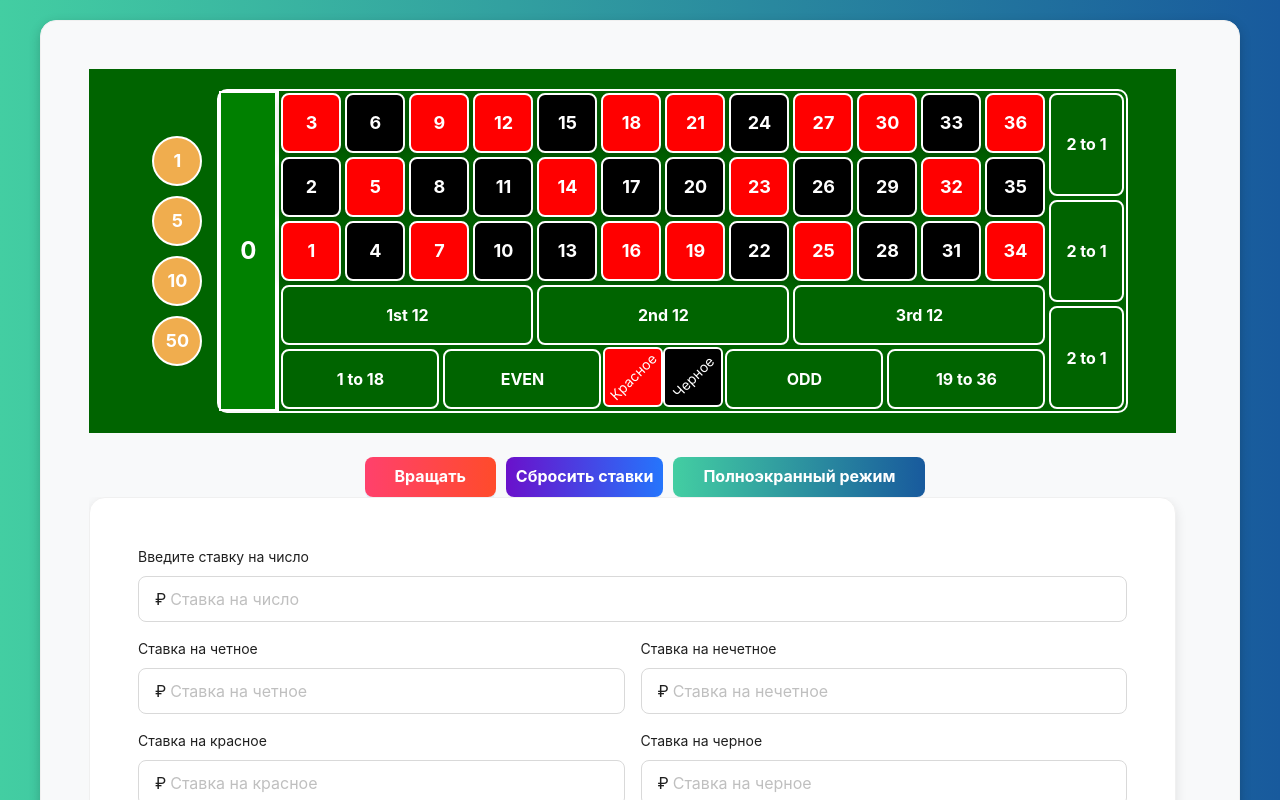
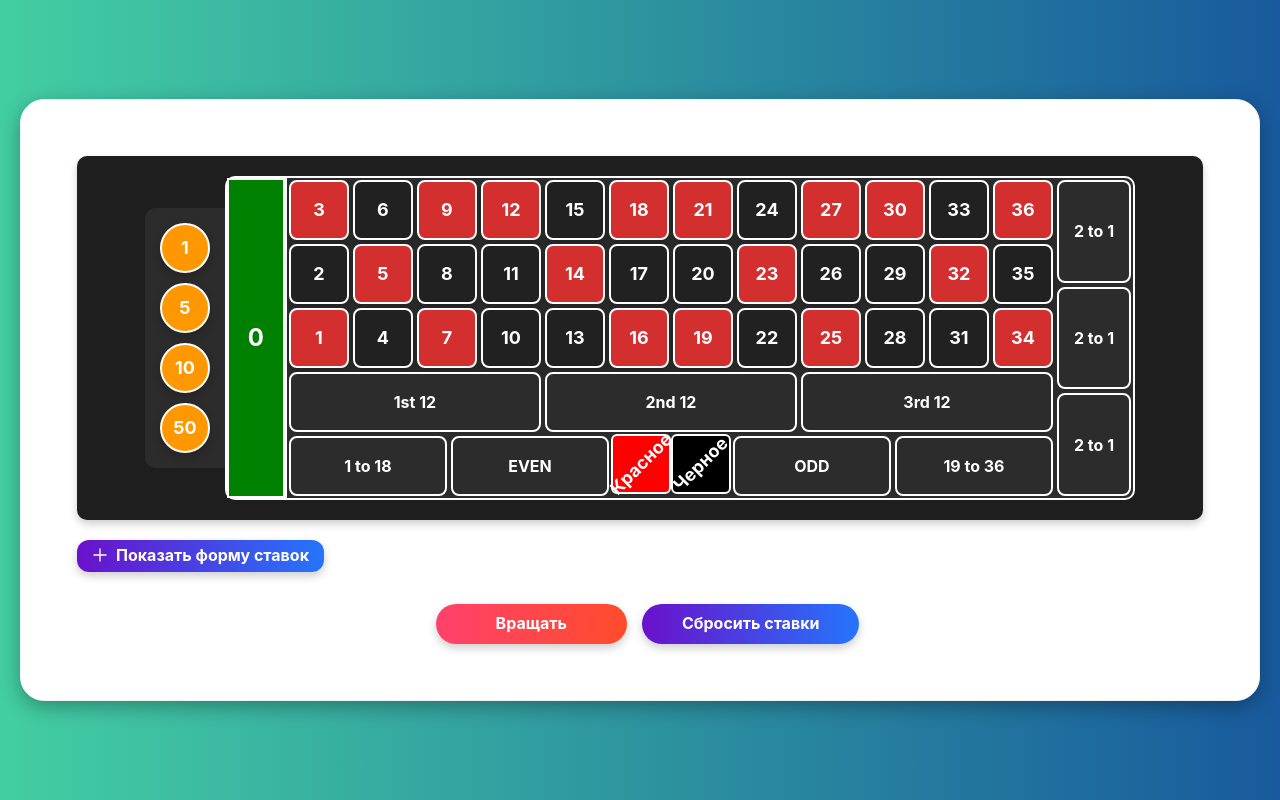
Before and after one commit to JustGithubProject/GolangCasino, a React (Vite) app in the folder frontend-casino/: page /roulette in a window 1280 px wide. Shown: the top 800 px of the page. Built offline with nearby package versions, Linux system fonts and the light colour scheme.

Commit message:
improved smth

```diff
--- a/frontend-casino/src/components/NumberGrid.jsx
+++ b/frontend-casino/src/components/NumberGrid.jsx
@@ -35,7 +35,7 @@ function NumberGrid({ numbers, selectedNumbers, selectedColor, handleNumberClick
 
     const getZeroButtonStyle = () => ({
         ...styles.zeroButton,
-        backgroundColor: 'green',
+        backgroundColor: '#008000',
         color: 'white',
     });
 
@@ -74,6 +74,7 @@ function NumberGrid({ numbers, selectedNumbers, selectedColor, handleNumberClick
                         onClick={() => handleNumberBet(0)}
                     >
                         0
+                        {bets[0] && <span style={styles.betAmount}>{bets[0]}</span>}
                     </Button>
                 </div>
                 <div style={styles.numbers}>
@@ -134,7 +135,13 @@ const styles = {
         justifyContent: 'center',
         alignItems: 'center',
         padding: '20px',
-        backgroundColor: '#006400',
+        backgroundColor: '#1e1e1e',
+        width: '100%',
+        maxWidth: '2500px',
+        maxHeight: '800px',
+        margin: '0 auto',
+        borderRadius: '10px',
+        boxShadow: '0 4px 8px rgba(0, 0, 0, 0.2)',
     },
     leftPanel: {
         display: 'flex',
@@ -142,22 +149,23 @@ const styles = {
         justifyContent: 'center',
         alignItems: 'center',
         padding: '10px',
-        backgroundColor: '#006400',
+        backgroundColor: '#2c2c2c',
+        borderRadius: '10px 0 0 10px',
     },
     grid: {
         display: 'flex',
         flexDirection: 'row',
-        border: '2px solid white',
-        backgroundColor: '#006400',
+        border: '2px solid #ffffff',
+        backgroundColor: '#2c2c2c',
         borderRadius: '10px',
     },
     zeroColumn: {
         display: 'flex',
         justifyContent: 'center',
         alignItems: 'center',
-        backgroundColor: '#006400',
+        backgroundColor: '#2c2c2c',
         width: '60px',
-        borderRight: '2px solid white',
+        borderRight: '2px solid #ffffff',
         borderTopLeftRadius: '10px',
         borderBottomLeftRadius: '10px',
     },
@@ -167,15 +175,17 @@ const styles = {
         fontSize: '24px',
         fontWeight: 'bold',
         borderRadius: '0px',
-        border: '2px solid white',
+        border: '2px solid #ffffff',
         display: 'flex',
         justifyContent: 'center',
         alignItems: 'center',
+        position: 'relative',
+        transition: 'transform 0.2s, background-color 0.2s, opacity 0.2s',
     },
     numbers: {
         display: 'flex',
         flexDirection: 'column',
-        backgroundColor: '#006400',
+        backgroundColor: '#2c2c2c',
     },
     row: {
         display: 'flex',
@@ -193,13 +203,16 @@ const styles = {
         fontSize: '18px',
         fontWeight: 'bold',
         borderRadius: '8px',
-        border: '2px solid white',
+        border: '2px solid #ffffff',
         transition: 'transform 0.2s, background-color 0.2s, opacity 0.2s',
         boxShadow: '0 4px 8px rgba(0, 0, 0, 0.2)',
         margin: '2px',
+        position: 'relative',
     },
     betAmount: {
-        marginLeft: '4px',
+        position: 'absolute',
+        top: '5px',
+        right: '5px',
         fontSize: '14px',
         fontWeight: 'bold',
         color: 'yellow',
@@ -207,12 +220,12 @@ const styles = {
     sectorButton: {
         flex: 1,
         height: '60px',
-        backgroundColor: '#006400',
+        backgroundColor: '#2c2c2c',
         color: 'white',
         fontSize: '16px',
         fontWeight: 'bold',
         borderRadius: '8px',
-        border: '2px solid white',
+        border: '2px solid #ffffff',
         cursor: 'pointer',
         textAlign: 'center',
         lineHeight: '60px',
@@ -225,7 +238,7 @@ const styles = {
         fontSize: '14px',
         fontWeight: 'bold',
         borderRadius: '8px',
-        border: '2px solid white',
+        border: '2px solid #ffffff',
         cursor: 'pointer',
         transition: 'opacity 0.2s, transform 0.2s',
         textAlign: 'center',
@@ -235,15 +248,18 @@ const styles = {
         width: '60px',
         height: '60px',
         backgroundColor: 'transparent',
-        border: '2px solid white',
+        border: '2px solid #ffffff',
         transform: 'rotate(45deg)',
         display: 'flex',
         justifyContent: 'center',
         alignItems: 'center',
+        transition: 'opacity 0.2s, transform 0.2s',
     },
     diamondText: {
         transform: 'rotate(-45deg)',
         textAlign: 'center',
+        fontSize: '18px',
+        fontWeight: 'bold',
     },
     coinButton: {
         width: '50px',
@@ -252,23 +268,24 @@ const styles = {
         fontSize: '18px',
         fontWeight: 'bold',
         borderRadius: '50%',
-        backgroundColor: '#f0ad4e',
+        backgroundColor: '#ff9800',
         color: 'white',
-        border: '2px solid white',
+        border: '2px solid #ffffff',
         transition: 'transform 0.2s',
         display: 'flex',
         justifyContent: 'center',
         alignItems: 'center',
+        boxShadow: '0 4px 8px rgba(0, 0, 0, 0.2)',
     },
 };
 
 function getColorForNumber(number) {
     if (number === 0) {
-        return 'green';
+        return '#008000';
     } else if ([1, 3, 5, 7, 9, 12, 14, 16, 18, 19, 21, 23, 25, 27, 30, 32, 34, 36].includes(number)) {
-        return 'red';
+        return '#d32f2f';
     } else {
-        return 'black';
+        return '#212121';
     }
 }
 
--- a/frontend-casino/src/components/RouletteCard.jsx
+++ b/frontend-casino/src/components/RouletteCard.jsx
@@ -1,11 +1,12 @@
 import React, { useState } from 'react';
-import { Card, Button, Typography, Spin, message, Space } from 'antd';
+import { Card, Button, Typography, Spin, message } from 'antd';
 import BetForm from './BetForm';
 import NumberGrid from './NumberGrid';
 import { CSSTransition } from 'react-transition-group';
+import { CloseOutlined, PlusOutlined } from '@ant-design/icons';
 import './styles.css';
 
-const { Title, Text } = Typography;
+const { Text } = Typography;
 
 function RouletteCard() {
     const [selectedNumbers, setSelectedNumbers] = useState([]);
@@ -26,11 +27,11 @@ function RouletteCard() {
         third2To1Bet: '',
     });
     const [selectedCoin, setSelectedCoin] = useState(1);
-
     const [spinResult, setSpinResult] = useState(null);
     const [isSpinning, setIsSpinning] = useState(false);
     const [resultMessage, setResultMessage] = useState(null);
     const [showResult, setShowResult] = useState(false);
+    const [showBetForm, setShowBetForm] = useState(false);
 
     const handleNumberClick = (number, amount) => {
         setBetValues((prevValues) => ({
@@ -124,7 +125,7 @@ function RouletteCard() {
                 method: 'POST',
                 headers: {
                     'Content-Type': 'application/json',
-                    'Authorization': 'Bearer eyJhbGciOiJIUzI1NiIsInR5cCI6IkpXVCJ9.eyJleHAiOjE3MTY3OTg5NjYsInVzZXJuYW1lIjoiS3JvcGl2YSJ9.Qg0GIkgQAZD_AwMzeSGYQP7A_RLnD6Tk90qRj7uJcrM',
+                    'Authorization': 'Bearer eyJhbGciOiJIUzI1NiIsInR5cCI6IkpXVCJ9.eyJleHAiOjE3MTY5MTE4OTgsInVzZXJuYW1lIjoiS3JvcGl2YSJ9.svQ3QQk3pRm6-1Bg2yC30KOduSWlr7ExzKQCXUEdU-Y',
                 },
                 body: JSON.stringify({}),
             });
@@ -141,7 +142,7 @@ function RouletteCard() {
             setShowResult(true);
             setTimeout(() => {
                 setShowResult(false);
-                handleReset();  // Очистка формы после игры
+                handleReset();
             }, 5000); // Show the result for 5 seconds
         } catch (error) {
             console.error('Error:', error);
@@ -210,14 +211,8 @@ function RouletteCard() {
         setResultMessage(null);
     };
 
-    const toggleFullscreen = () => {
-        if (!document.fullscreenElement) {
-            document.documentElement.requestFullscreen().catch((err) => {
-                alert(`Error attempting to enable full-screen mode: ${err.message} (${err.name})`);
-            });
-        } else {
-            document.exitFullscreen();
-        }
+    const toggleBetForm = () => {
+        setShowBetForm(!showBetForm);
     };
 
     const numbers = [
@@ -242,7 +237,7 @@ function RouletteCard() {
                         </div>
                     </CSSTransition>
                 )}
-                <div style={styles.scrollContainer}>
+                <div style={showBetForm ? styles.numberGridContainer : styles.fullNumberGridContainer}>
                     <NumberGrid
                         numbers={numbers}
                         selectedNumbers={selectedNumbers}
@@ -254,6 +249,26 @@ function RouletteCard() {
                         setSelectedCoin={setSelectedCoin}
                     />
                 </div>
+                {showBetForm ? (
+                    <div style={styles.betFormContainer}>
+                        <BetForm betValues={betValues} handleBetChange={handleBetChange} reset={handleReset} />
+                        <Button
+                            type="text"
+                            icon={<CloseOutlined />}
+                            onClick={toggleBetForm}
+                            style={styles.closeButton}
+                        />
+                    </div>
+                ) : (
+                    <Button
+                        type="default"
+                        icon={<PlusOutlined />}
+                        onClick={toggleBetForm}
+                        style={styles.openButton}
+                    >
+                        Показать форму ставок
+                    </Button>
+                )}
                 <div style={styles.submitButtonContainer}>
                     <Button type="primary" size="large" onClick={handleSubmit} style={styles.submitButton} disabled={isSpinning}>
                         {isSpinning ? <Spin /> : 'Вращать'}
@@ -261,12 +276,6 @@ function RouletteCard() {
                     <Button type="default" size="large" onClick={handleReset} style={styles.resetButton} disabled={isSpinning}>
                         Сбросить ставки
                     </Button>
-                    <Button type="default" size="large" onClick={toggleFullscreen} style={styles.fullscreenButton}>
-                        Полноэкранный режим
-                    </Button>
-                </div>
-                <div style={styles.scrollContainer}>
-                    <BetForm betValues={betValues} handleBetChange={handleBetChange} reset={handleReset} />
                 </div>
             </Card>
         </div>
@@ -284,86 +293,156 @@ const styles = {
     },
     card: {
         width: '100%',
-        maxWidth: '1200px',
-        backgroundColor: '#f8f9fa',
-        padding: '24px',
-        borderRadius: '16px',
-        boxShadow: '0 4px 12px rgba(0, 0, 0, 0.2)',
+        maxWidth: '1800px',
+        backgroundColor: '#ffffff',
+        padding: '32px',
+        borderRadius: '24px',
+        boxShadow: '0 6px 20px rgba(0, 0, 0, 0.3)',
     },
     cardHeader: {
         textAlign: 'center',
-        marginBottom: '24px',
+        marginBottom: '32px',
         color: '#fff',
-        fontSize: '32px',
+        fontSize: '36px',
         fontWeight: 'bold',
         background: 'linear-gradient(to right, #ff416c, #ff4b2b)',
-        padding: '16px',
-        borderRadius: '8px',
+        padding: '20px',
+        borderRadius: '12px',
     },
     resultOverlay: {
         position: 'fixed',
         top: '50%',
         left: '50%',
         transform: 'translate(-50%, -50%)',
-        backgroundColor: 'rgba(0, 0, 0, 0.8)',
-        padding: '20px',
-        borderRadius: '16px',
-        boxShadow: '0 4px 12px rgba(0, 0, 0, 0.5)',
+        backgroundColor: 'rgba(0, 0, 0, 0.85)',
+        padding: '30px',
+        borderRadius: '20px',
+        boxShadow: '0 6px 20px rgba(0, 0, 0, 0.5)',
         textAlign: 'center',
         zIndex: 1000,
     },
     resultText: {
-        fontSize: '24px',
+        fontSize: '26px',
         fontWeight: 'bold',
         color: '#fff',
-        marginBottom: '10px',
+        marginBottom: '15px',
     },
     spinResultText: {
-        fontSize: '20px',
+        fontSize: '22px',
         fontWeight: 'bold',
         color: '#fff',
     },
     scrollContainer: {
-        maxHeight: '400px',
+        maxHeight: '700px',
         overflowY: 'auto',
-        paddingRight: '15px',
+        paddingRight: '20px',
     },
     submitButtonContainer: {
         display: 'flex',
         justifyContent: 'center',
         alignItems: 'center',
-        marginTop: '24px',
+        marginTop: '32px',
     },
     submitButton: {
-        padding: '10px 30px',
+        padding: '12px 60px',
         fontSize: '16px',
         fontWeight: 'bold',
-        borderRadius: '8px',
-        marginLeft: '10px',
+        borderRadius: '20px',
+        marginLeft: '15px',
         background: 'linear-gradient(to right, #ff416c, #ff4b2b)',
         border: 'none',
         color: 'white',
+        transition: 'background 0.3s ease, transform 0.3s ease',
+        boxShadow: '0 4px 10px rgba(0, 0, 0, 0.2)',
+        ':hover': {
+            transform: 'scale(1.05)',
+        },
+        ':active': {
+            transform: 'scale(0.95)',
+        },
     },
     resetButton: {
-        padding: '10px 10px',
+        padding: '12px 40px',
         fontSize: '16px',
         fontWeight: 'bold',
-        borderRadius: '8px',
-        marginLeft: '10px',
+        borderRadius: '20px',
+        marginLeft: '15px',
         background: 'linear-gradient(to right, #6a11cb, #2575fc)',
         border: 'none',
         color: 'white',
+        transition: 'background 0.3s ease, transform 0.3s ease',
+        boxShadow: '0 4px 10px rgba(0, 0, 0, 0.2)',
+        ':hover': {
+            transform: 'scale(1.05)',
+        },
+        ':active': {
+            transform: 'scale(0.95)',
+        },
     },
     fullscreenButton: {
-        padding: '10px 30px',
-        fontSize: '16px',
+        padding: '12px 40px',
+        fontSize: '18px',
         fontWeight: 'bold',
-        borderRadius: '8px',
-        marginLeft: '10px',
+        borderRadius: '12px',
+        marginLeft: '15px',
         background: 'linear-gradient(to right, #43cea2, #185a9d)',
         border: 'none',
         color: 'white',
-
+        transition: 'background 0.3s ease, transform 0.3s ease',
+        boxShadow: '0 4px 10px rgba(0, 0, 0, 0.2)',
+        ':hover': {
+            transform: 'scale(1.05)',
+        },
+        ':active': {
+            transform: 'scale(0.95)',
+        },
+    },
+    numberGridContainer: {
+        flex: 1,
+        display: 'flex',
+        justifyContent: 'center',
+        alignItems: 'center',
+    },
+    fullNumberGridContainer: {
+        width: '100%',
+        display: 'flex',
+        justifyContent: 'center',
+        alignItems: 'center',
+    },
+    betFormContainer: {
+        position: 'relative',
+        flexShrink: 0,
+        width: '100%',
+        maxWidth: '800px',
+        marginLeft: '400px',
+        display: 'flex',
+        justifyContent: 'center',
+    },
+    closeButton: {
+        position: 'absolute',
+        top: '10px',
+        right: '10px',
+        background: 'transparent',
+        border: 'none',
+        color: '#ff4b2b',
+        fontSize: '16px',
+    },
+    openButton: {
+        marginTop: '20px',
+        fontSize: '16px',
+        fontWeight: 'bold',
+        borderRadius: '12px',
+        background: 'linear-gradient(to right, #6a11cb, #2575fc)',
+        border: 'none',
+        color: 'white',
+        transition: 'background 0.3s ease, transform 0.3s ease',
+        boxShadow: '0 4px 10px rgba(0, 0, 0, 0.2)',
+        ':hover': {
+            transform: 'scale(1.05)',
+        },
+        ':active': {
+            transform: 'scale(0.95)',
+        },
     },
 };
 
```
